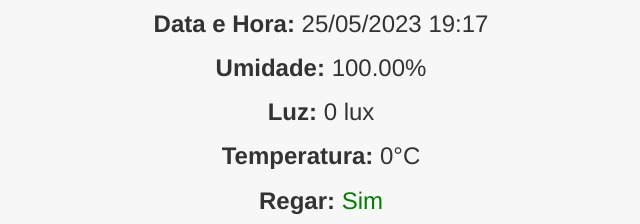
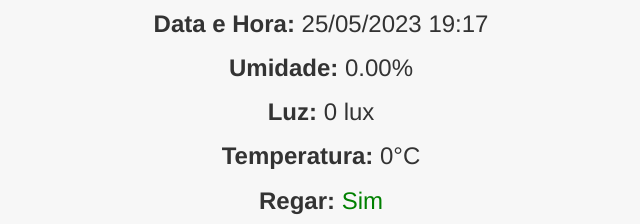
Before and after one commit to hickcp/hickcp.github.io, a plain HTML site: page index.html in a window 1280 px wide. Shown: the part 166-390 px from the top of the page, 319-959 px from the left. Drawn offline with nearby package versions, Linux system fonts and the light colour scheme; no server answers.

Commit message:
Correção caculo

```diff
--- a/index.html
+++ b/index.html
@@ -126,7 +126,7 @@
       const valorMinimo = 0; // Valor mínimo possível do nível de umidade
       const valorMaximo = 4095; // Valor máximo possível do nível de umidade
 
-      const umidadePercent = ((valorMaximo - valorSensorA) / (valorMaximo - valorMinimo)) * 100.0;
+      const umidadePercent = (valorSensorA / valorMaximo ) * 100.0;
 
       return umidadePercent.toFixed(2); // Retorna o valor formatado com duas casas decimais.
     }
```
